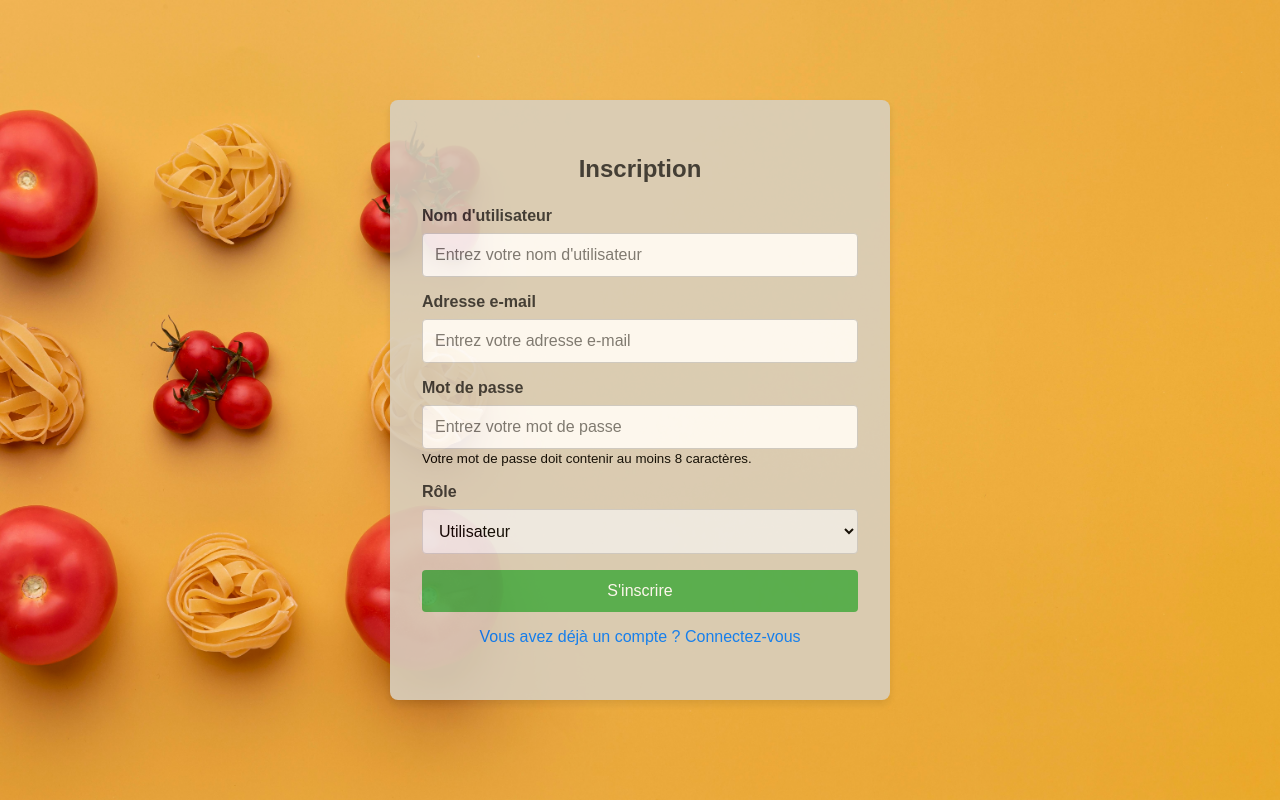
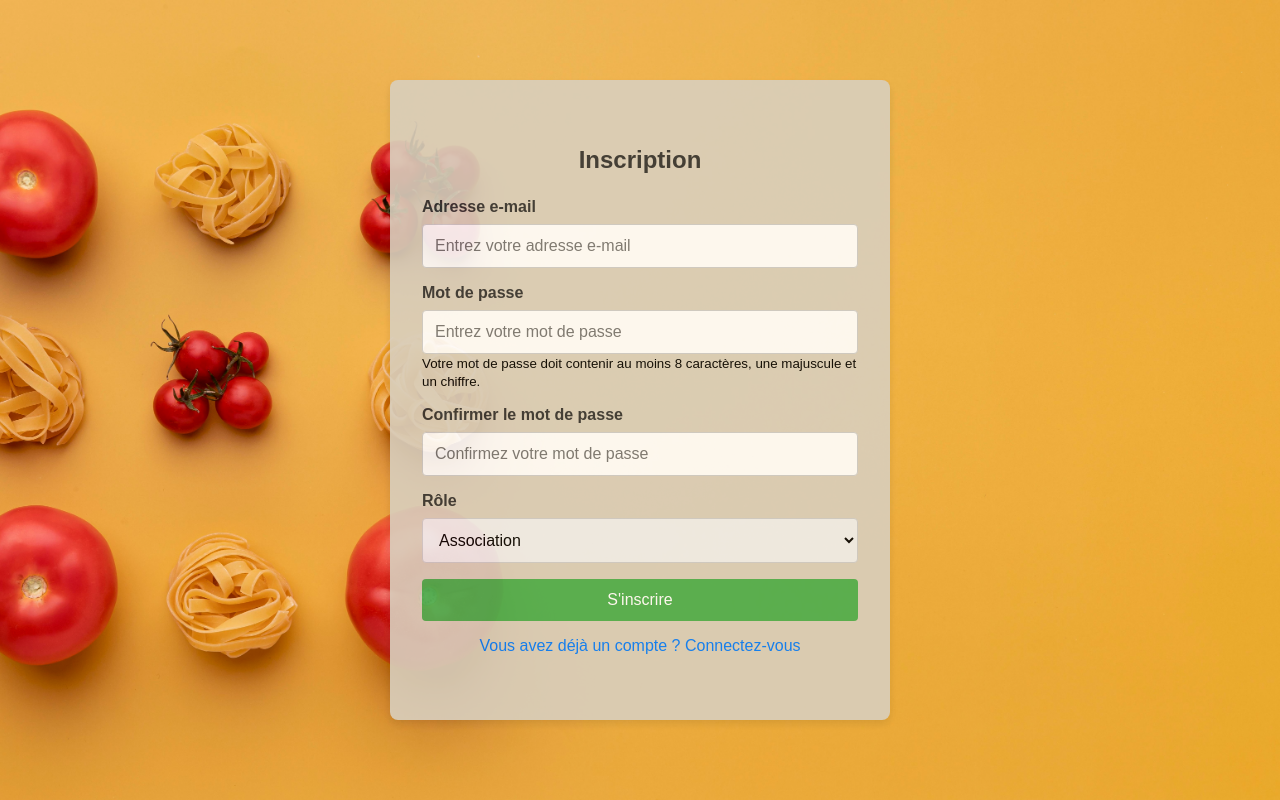
Before and after one commit to Paul-Berdier/FoodLink, a Flask app: page /register in a window 1280 px wide. Run offline with Flask 3, Linux system fonts and the light colour scheme.

Commit message:
Update registration logic and UI for role and password validation
Modified registration functionality by updating role options and enhancing password validation rules. Removed username field from registration form for simplicity. Updated UI titles and improved layout for better user experience.

```diff
--- a/requirements.txt
+++ b/requirements.txt
@@ -9,3 +9,4 @@ flask_mail
 itsdangerous
 dotenv
 email-validator
+flask-login
--- a/web/forms.py
+++ b/web/forms.py
@@ -10,9 +10,8 @@ def strong_password(form, field):
         raise ValidationError('Le mot de passe doit contenir au moins 8 caractères, une majuscule et un chiffre.')
 
 class RegistrationForm(FlaskForm):
-    username = StringField("Nom d'utilisateur", validators=[DataRequired(), Length(min=2, max=20)])
     email = StringField("Adresse e-mail", validators=[DataRequired(), Email()])
     password = PasswordField("Mot de passe", validators=[DataRequired(), strong_password])
     confirm_password = PasswordField("Confirmer le mot de passe", validators=[DataRequired(), EqualTo('password')])
-    role = SelectField("Rôle", choices=[('user', 'Utilisateur'), ('admin', 'Administrateur'), ('moderator', 'Modérateur')])
+    role = SelectField("Rôle", choices=[('association', 'Association'), ('commerce', 'Commerçant')], validators=[DataRequired()])
     submit = SubmitField("S'inscrire")
--- a/web/static/register.css
+++ b/web/static/register.css
@@ -34,7 +34,7 @@ body {
     box-shadow: 0 4px 8px rgba(0, 0, 0, 0.1);
     width: 100%;
     max-width: 500px; /* Largeur maximale du bloc */
-    height: 75%; /* Hauteur du bloc de connexion à 50% de la hauteur de la page */
+    height: 80%; /* Hauteur du bloc de connexion à 50% de la hauteur de la page */
     display: flex;
     flex-direction: column;
     justify-content: center; /* Centrer le contenu verticalement dans le bloc */
--- a/web/templates/login.html
+++ b/web/templates/login.html
@@ -3,7 +3,7 @@
 <head>
     <meta charset="UTF-8">
     <meta name="viewport" content="width=device-width, initial-scale=1.0">
-    <title>Connexion - FoodLink</title>
+    <title>FoodLink - Connexion</title>
     <link rel="icon" type="image/png" href="{{ url_for('static', filename='favicon.png') }}">
     <link rel="stylesheet" href="{{ url_for('static', filename='login.css') }}">
 </head>
--- a/web/templates/register.html
+++ b/web/templates/register.html
@@ -3,7 +3,7 @@
 <head>
     <meta charset="UTF-8">
     <meta name="viewport" content="width=device-width, initial-scale=1.0">
-    <title>Inscription</title>
+    <title>FoodLink - Inscription</title>
     <link rel="icon" type="image/png" href="{{ url_for('static', filename='favicon.png') }}">
     <link rel="stylesheet" href="{{ url_for('static', filename='register.css') }}">
 </head>
@@ -12,11 +12,6 @@
     <div class="signup-container">
         <h2>Inscription</h2>
         <form action="{{ url_for('register') }}" method="POST">
-            <!-- Groupe pour le nom d'utilisateur -->
-            <div class="input-group">
-                <label for="username">Nom d'utilisateur</label>
-                <input type="text" id="username" name="username" placeholder="Entrez votre nom d'utilisateur" required>
-            </div>
             <!-- Groupe pour l'email -->
             <div class="input-group">
                 <label for="email">Adresse e-mail</label>
@@ -26,15 +21,19 @@
             <div class="input-group">
                 <label for="password">Mot de passe</label>
                 <input type="password" id="password" name="password" placeholder="Entrez votre mot de passe" required>
-                <small>Votre mot de passe doit contenir au moins 8 caractères.</small>
+                <small>Votre mot de passe doit contenir au moins 8 caractères, une majuscule et un chiffre.</small>
+            </div>
+            <!-- Groupe pour la confirmation du mot de passe -->
+            <div class="input-group">
+                <label for="confirm_password">Confirmer le mot de passe</label>
+                <input type="password" id="confirm_password" name="confirm_password" placeholder="Confirmez votre mot de passe" required>
             </div>
             <!-- Groupe pour le rôle -->
             <div class="input-group">
                 <label for="role">Rôle</label>
                 <select id="role" name="role" required>
-                    <option value="user">Utilisateur</option>
-                    <option value="admin">Administrateur</option>
-                    <option value="moderator">Modérateur</option>
+                    <option value="association">Association</option>
+                    <option value="commerce">Commerçant</option>
                 </select>
             </div>
             <!-- Bouton d'inscription -->
```
